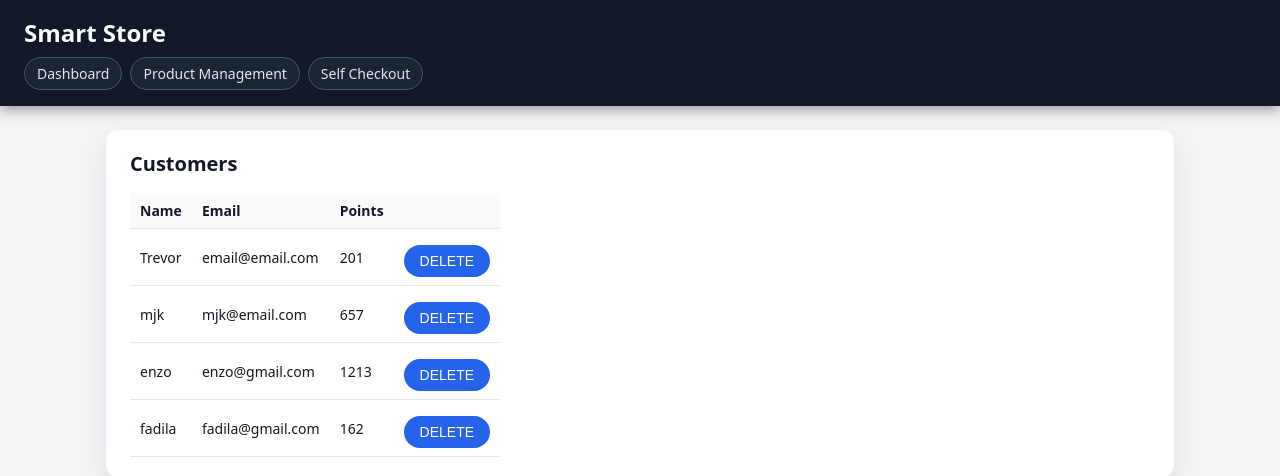
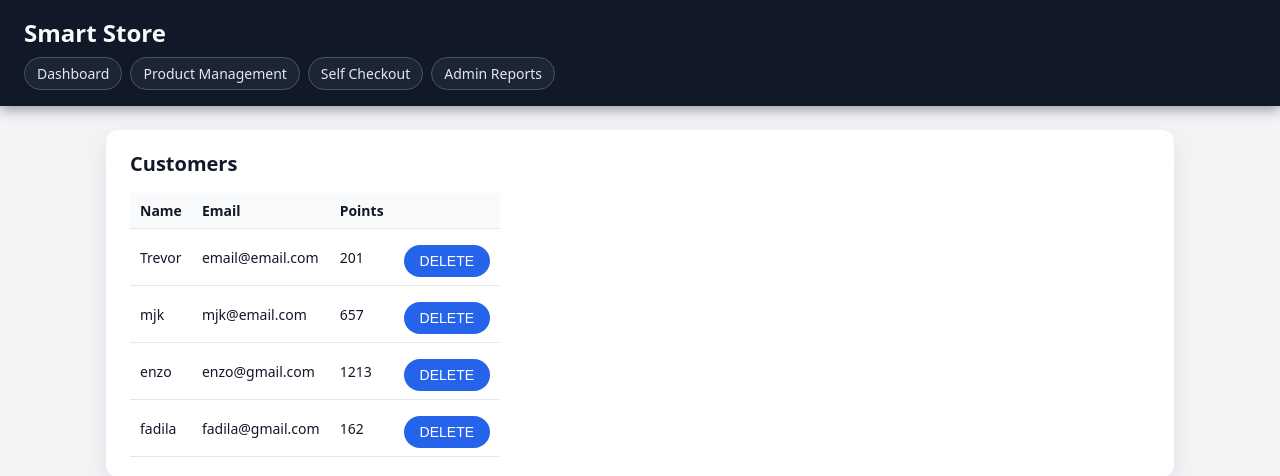
Before and after one commit to mjk-22/smart_store, a Django app: page /customers/ in a window 1280 px wide. Shown: the top 476 px of the page. Run offline with Django 5.2, Linux system fonts and the light colour scheme; data comes from the database, SQL or seed files in the repository.

Commit message:
Added new page to the dashboard to view reports

```diff
--- a/phase3/phase3/templates/base.html
+++ b/phase3/phase3/templates/base.html
@@ -14,6 +14,7 @@
             <a href="{% url 'default' %}">Dashboard</a>
             <a href="{% url 'product_management' %}">Product Management</a>
             <a href="{% url 'self_checkout_home' %}">Self Checkout</a>
+            <a href="{% url 'admin_reports_home' %}">Admin Reports</a>
         </nav>
     </header>
 
--- a/phase3/phase3/urls.py
+++ b/phase3/phase3/urls.py
@@ -49,5 +49,6 @@ urlpatterns = [
     path("self-checkout/logout/", views.checkout_logout, name="checkout_logout"),
 
     # Phase 4 reports
+    path("admin-reports/", views.admin_reports_home, name="admin_reports_home"),
     path('sales-report/', views.sales_report, name='sales_report'),
 ]
--- a/phase3/phase3/views.py
+++ b/phase3/phase3/views.py
@@ -328,6 +328,10 @@ def receipt_detail(request, receipt_id):
     }
     return render(request, "receipt_detail.html", context)
 
+def admin_reports_home(request):
+    return render(request, "admin_reports_home.html")
+
+
 def sales_report(request):
     form = SalesReportsFiltersForm(request.GET or None)
 
```
Also changed, not shown: phase3/static/js/main.js (+0 -7 lines).
